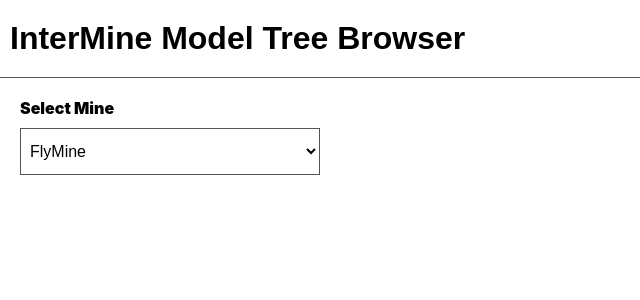
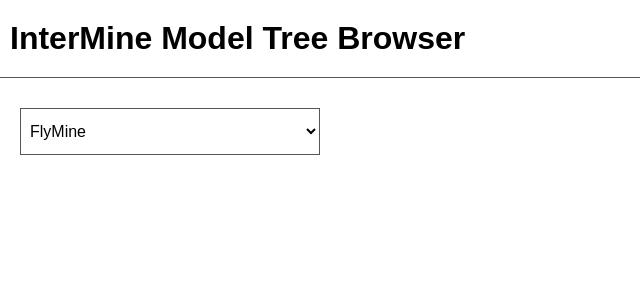
Before and after one commit to ankitskvmdam/intermine-assignment, a React (Create React App) app: page / in a window 1280 px wide. Shown: the top 300 px of the page, without its empty margins (0-640 px from the left). Built offline with nearby package versions, Linux system fonts and the light colour scheme.

Commit message:
add reusable select component

```diff
--- /dev/null
+++ b/src/components/select/index.js
@@ -0,0 +1,38 @@
+/**
+ * @typedef {Object} SelectOptionUnitType
+ * @property {string} value
+ * @property {string} label
+ */
+/**
+ * @typedef {Object} PropsType
+ * @property {string} selected
+ * @property {string} label
+ * @property {Array<SelectOptionUnitType>} options
+ * @property {Function} onChange
+ *
+ */
+
+/**
+ *
+ * @param {PropsType} props
+ */
+export const Select = (props) => {
+  const { onChange, selected, options, label } = props;
+
+  return (
+      <div className='form-group'>
+          <label>
+              {label}
+          </label>
+        <select className="select" value={selected} onChange={onChange}>
+        {options.map((obj) => {
+            return (
+            <option key={obj.value} value={obj.value}>
+                {obj.label}
+            </option>
+            );
+        })}
+        </select>
+      </div>
+  );
+};
--- a/src/pages/model-tree-browser/index.js
+++ b/src/pages/model-tree-browser/index.js
@@ -7,15 +7,18 @@
 import { adapterForModel } from "../../utils/model-tree";
 
 // Stylesheet
-import './model-tree-browser.css'
+import "./model-tree-browser.css";
 
-// Helper Components
-import { SelectMine } from './select-mine'
+// Components
+import { Select } from "../../components/select";
+
+// Constants
+import { MODEL_TREE_MINES_OPTIONS } from "../../constants/model-tree";
 
 export const ModelTreeBrowser = () => {
   const [tree, setTree] = useState({ isBuilt: false });
   const [model, setModel] = useState({ isFetched: false });
-  const [selectedMine, setSelectedMine] = useState('')
+  const [selectedMine, setSelectedMine] = useState("");
 
   const resetTree = (initialTreeData) => {
     setTree(initialTreeData);
@@ -23,7 +26,7 @@
 
   const updateModel = (serverResponse) => {
     const modifiedResponse = adapterForModel(serverResponse);
-    setModel({...modifiedResponse, isFetched: true});
+    setModel({ ...modifiedResponse, isFetched: true });
     resetTree({});
   };
 
@@ -32,8 +35,8 @@
    * @param {React.FormEvent<HTMLSelectElement>} event
    */
   const onSelectMineChange = (event) => {
-      setSelectedMine(event.currentTarget.value)
-  }
+    setSelectedMine(event.currentTarget.value);
+  };
 
   useEffect(() => {
     fetchModel("flymine", updateModel);
@@ -42,7 +45,11 @@
   return (
     <div className="page-container">
       <div className="wrapper">
-        <SelectMine onChangeSelect={onSelectMineChange} selectedMine={selectedMine} />
+        <Select
+          onChange={onSelectMineChange}
+          selected={selectedMine}
+          options={MODEL_TREE_MINES_OPTIONS}
+        />
       </div>
     </div>
   );
--- a/src/pages/model-tree-browser/select-mine.js
+++ /dev/null
@@ -1,30 +0,0 @@
-import { MODEL_TREE_MINES_OPTIONS } from "../../constants/model-tree";
-/**
- * @typedef {Object} PropsType
- * @property {string} selectedMine
- * @property {Function} onChangeSelect
- */
-/**
- *
- * @param {PropsType} props
- */
-export const SelectMine = (props) => {
-  const { onChangeSelect, selectedMine } = props;
-
-  return (
-      <div className='form-group'>
-          <label htmlFor='select-mine'>
-              Select Mine
-          </label>
-        <select id="select-mine" name="select-mine" className="select" value={selectedMine} onChange={onChangeSelect}>
-        {MODEL_TREE_MINES_OPTIONS.map((obj) => {
-            return (
-            <option key={obj.value} value={obj.value}>
-                {obj.label}
-            </option>
-            );
-        })}
-        </select>
-      </div>
-  );
-};
```
